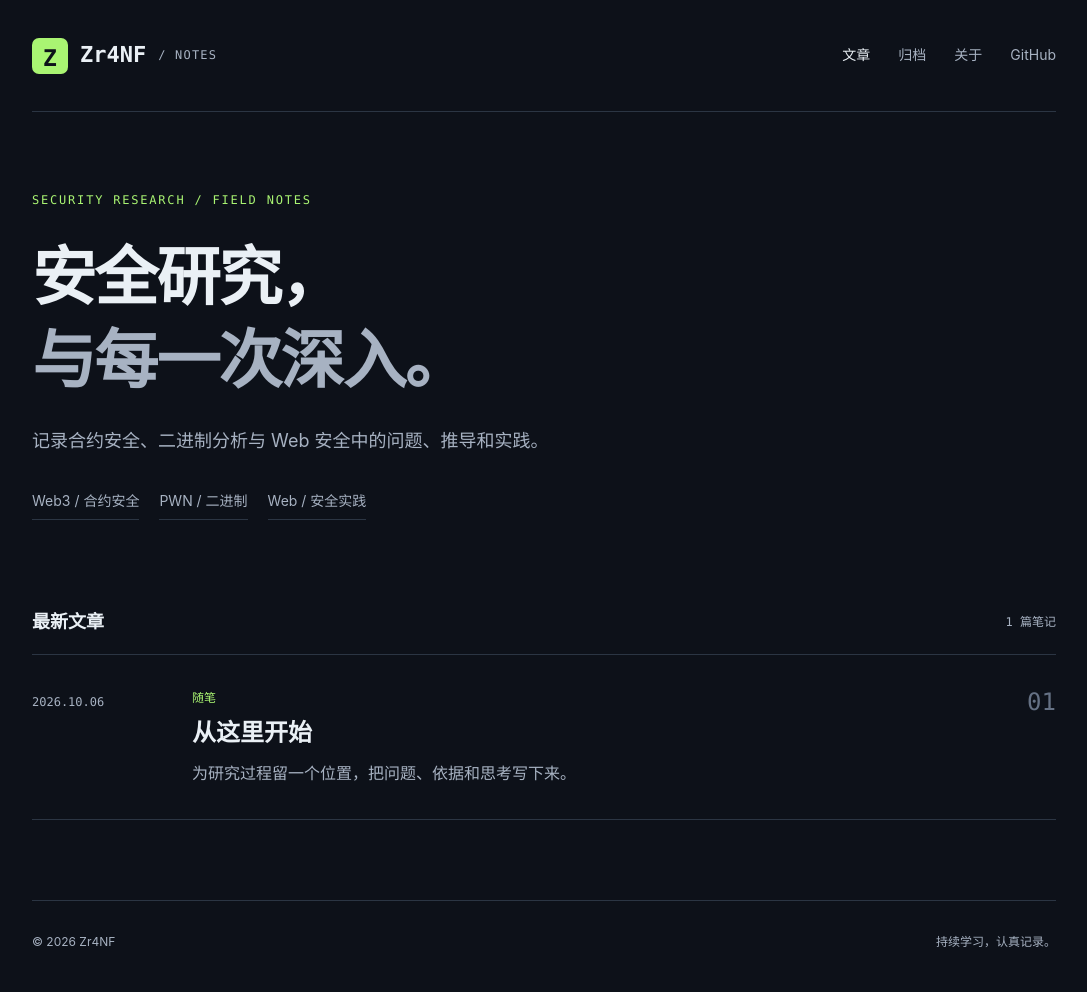
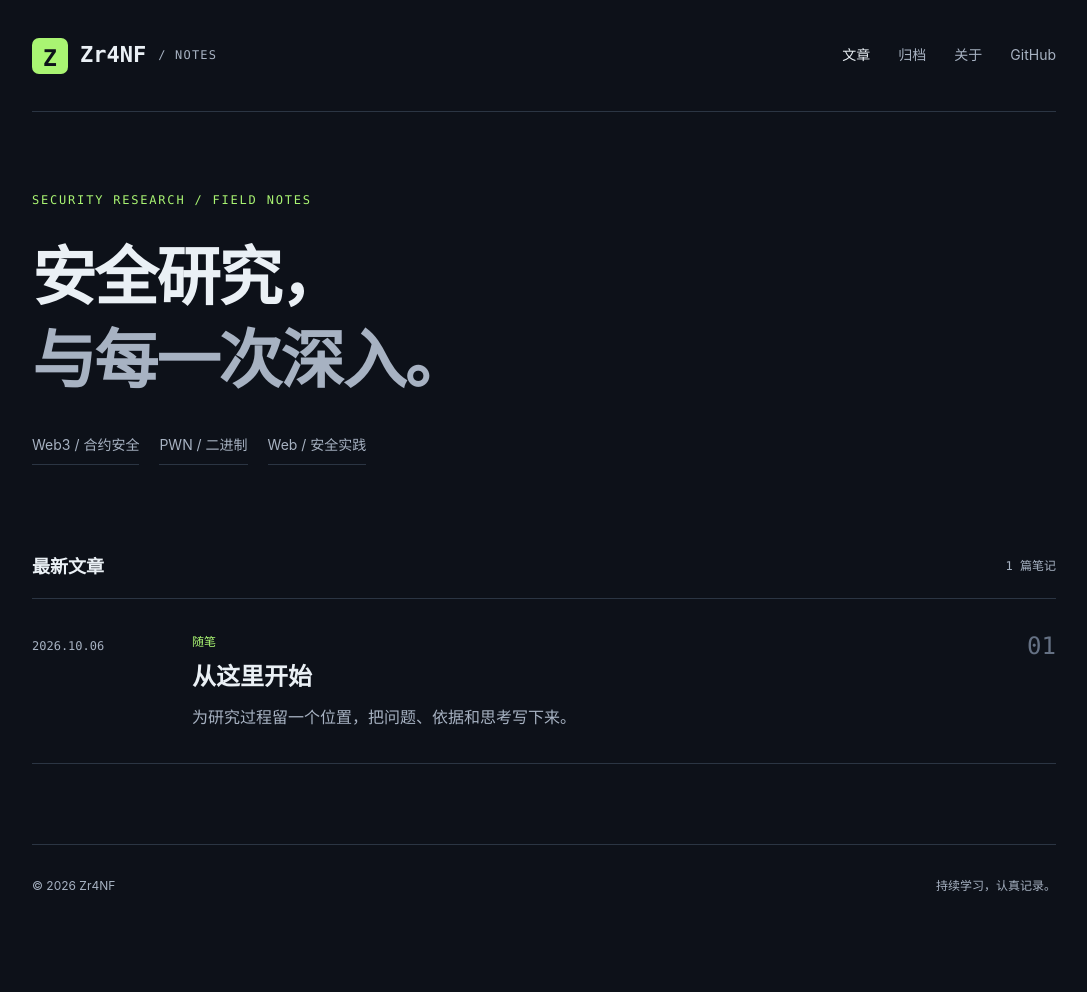
Before and after one commit to Zr4NF/Zr4NF.github.io, a Jekyll site: the page built from index.html, in a window 1280 px wide. Shown: the whole page, without its empty margins (96-1183 px from the left). Built offline with Jekyll 4.4.1, drawn with Linux system fonts in a browser that asks for light colours; after the commit the page ends 936 px from its top, so only the background shows below that.

Commit message:
Remove homepage introduction sentence

```diff
--- a/index.html
+++ b/index.html
@@ -4,7 +4,6 @@ layout: default
 <section class="hero">
   <p class="eyebrow">SECURITY RESEARCH / FIELD NOTES</p>
   <h1>安全研究，<br><span>与每一次深入。</span></h1>
-  <p class="intro">记录合约安全、二进制分析与 Web 安全中的问题、推导和实践。</p>
   <div class="topics"><span>Web3 / 合约安全</span><span>PWN / 二进制</span><span>Web / 安全实践</span></div>
 </section>
 <section class="articles" aria-labelledby="articles-title">
```
